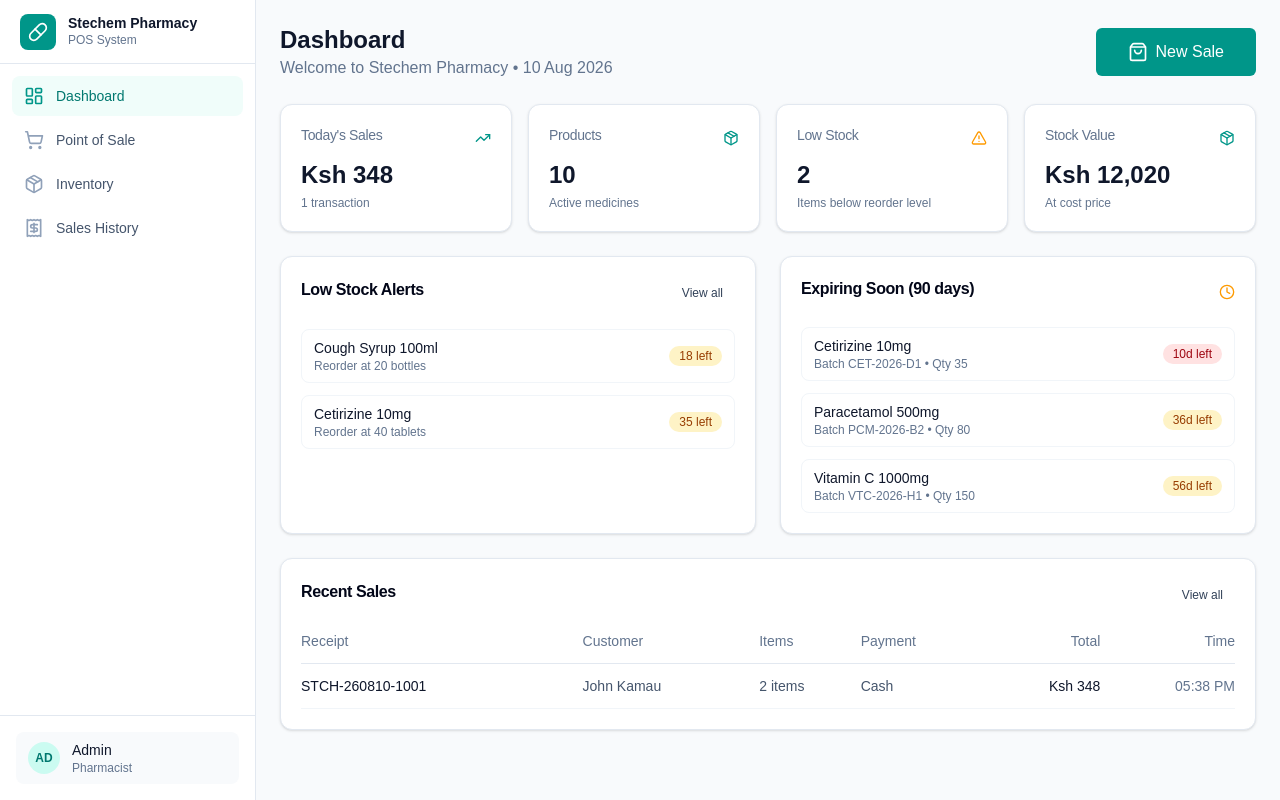
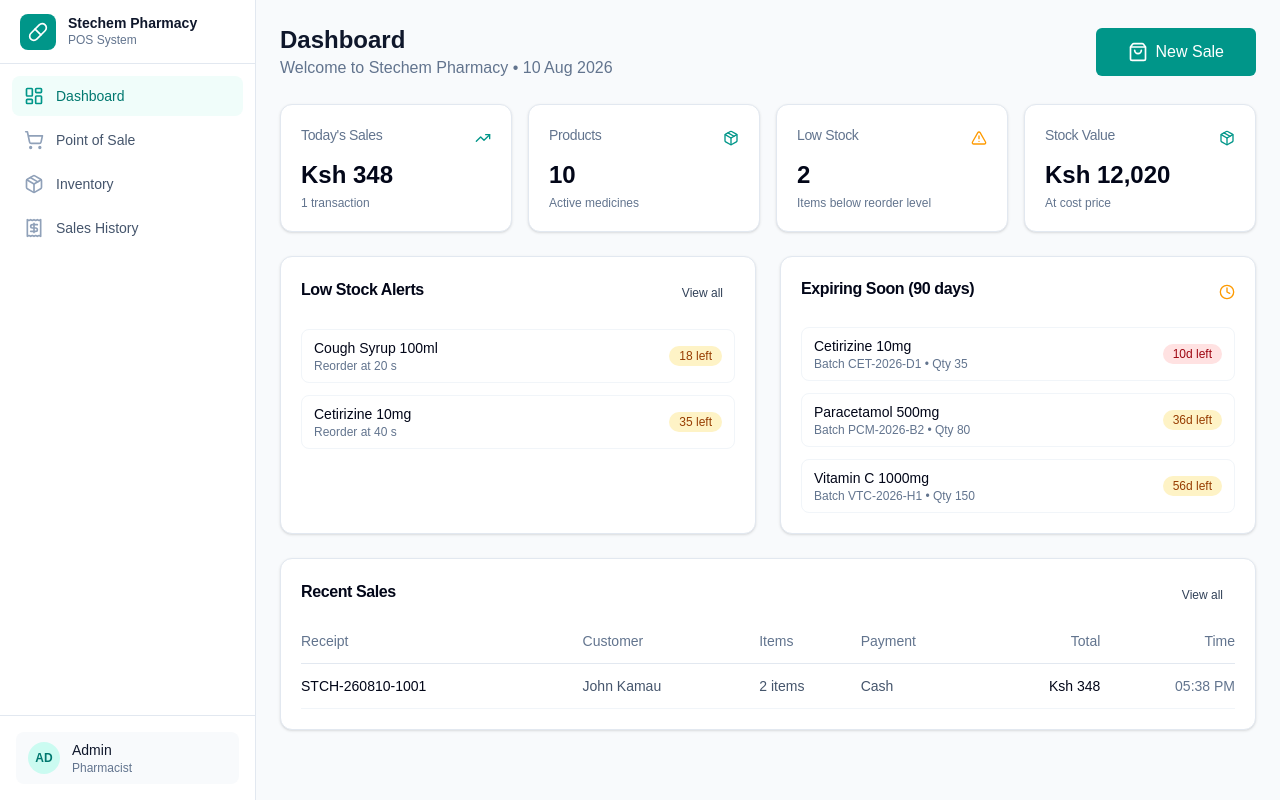
Before and after one commit to muthuisamuel254-sketch/stechem-pharmacy-pos, a Next.js app: page /dashboard in a window 1280 px wide. Built offline with nearby package versions, Linux system fonts and the light colour scheme.

Commit message:
Fix TypeScript error: replace unit with packUnit/packSize on Medicine type

```diff
--- a/src/app/(dashboard)/dashboard/page.tsx
+++ b/src/app/(dashboard)/dashboard/page.tsx
@@ -34,7 +34,7 @@ export default function DashboardPage() {
     <div className="space-y-6">
       <div className="flex items-center justify-between">
         <div>
-          <h1 className="text-2xl font-bold text-slate-900">Dashboard</h1>
+          <h1 className="text-2xl font-bold text-slate-900 dark:text-slate-100">Dashboard</h1>
           <p className="text-slate-500">
             Welcome to {settings.name} • {formatDate(new Date().toISOString())}
           </p>
@@ -54,12 +54,8 @@ export default function DashboardPage() {
             <TrendingUp className="h-4 w-4 text-teal-600" />
           </CardHeader>
           <CardContent>
-            <div className="text-2xl font-bold text-slate-900">
-              {formatCurrency(todaySalesTotal(), settings.currency)}
-            </div>
-            <p className="text-xs text-slate-500 mt-1">
-              {todaySalesCount()} transaction{todaySalesCount() !== 1 ? "s" : ""}
-            </p>
+            <div className="text-2xl font-bold">{formatCurrency(todaySalesTotal(), settings.currency)}</div>
+            <p className="text-xs text-slate-500 mt-1">{todaySalesCount()} transaction{todaySalesCount() !== 1 ? "s" : ""}</p>
           </CardContent>
         </Card>
 
@@ -69,7 +65,7 @@ export default function DashboardPage() {
             <Package className="h-4 w-4 text-teal-600" />
           </CardHeader>
           <CardContent>
-            <div className="text-2xl font-bold text-slate-900">{totalProducts}</div>
+            <div className="text-2xl font-bold">{totalProducts}</div>
             <p className="text-xs text-slate-500 mt-1">Active medicines</p>
           </CardContent>
         </Card>
@@ -80,7 +76,7 @@ export default function DashboardPage() {
             <AlertTriangle className="h-4 w-4 text-amber-500" />
           </CardHeader>
           <CardContent>
-            <div className="text-2xl font-bold text-slate-900">{lowStock.length}</div>
+            <div className="text-2xl font-bold">{lowStock.length}</div>
             <p className="text-xs text-slate-500 mt-1">Items below reorder level</p>
           </CardContent>
         </Card>
@@ -91,9 +87,7 @@ export default function DashboardPage() {
             <Package className="h-4 w-4 text-teal-600" />
           </CardHeader>
           <CardContent>
-            <div className="text-2xl font-bold text-slate-900">
-              {formatCurrency(totalStockValue, settings.currency)}
-            </div>
+            <div className="text-2xl font-bold">{formatCurrency(totalStockValue, settings.currency)}</div>
             <p className="text-xs text-slate-500 mt-1">At cost price</p>
           </CardContent>
         </Card>
@@ -103,9 +97,7 @@ export default function DashboardPage() {
         <Card>
           <CardHeader className="flex flex-row items-center justify-between">
             <CardTitle className="text-base">Low Stock Alerts</CardTitle>
-            <Link href="/inventory">
-              <Button variant="ghost" size="sm">View all</Button>
-            </Link>
+            <Link href="/inventory"><Button variant="ghost" size="sm">View all</Button></Link>
           </CardHeader>
           <CardContent>
             {lowStock.length === 0 ? (
@@ -113,10 +105,10 @@ export default function DashboardPage() {
             ) : (
               <div className="space-y-3">
                 {lowStock.slice(0, 6).map((item) => (
-                  <div key={item.id} className="flex items-center justify-between rounded-lg border border-slate-100 px-3 py-2">
+                  <div key={item.id} className="flex items-center justify-between rounded-lg border border-slate-100 dark:border-slate-700 px-3 py-2">
                     <div>
-                      <p className="text-sm font-medium text-slate-900">{item.name}</p>
-                      <p className="text-xs text-slate-500">Reorder at {item.reorderLevel} {item.unit}s</p>
+                      <p className="text-sm font-medium">{item.name}</p>
+                      <p className="text-xs text-slate-500">Reorder at {item.reorderLevel} {item.packUnit}s</p>
                     </div>
                     <Badge variant={item.stock === 0 ? "destructive" : "warning"}>{item.stock} left</Badge>
                   </div>
@@ -139,9 +131,9 @@ export default function DashboardPage() {
                 {expiring.slice(0, 6).map((item) => {
                   const days = daysUntilExpiry(item.expiryDate);
                   return (
-                    <div key={item.id} className="flex items-center justify-between rounded-lg border border-slate-100 px-3 py-2">
+                    <div key={item.id} className="flex items-center justify-between rounded-lg border border-slate-100 dark:border-slate-700 px-3 py-2">
                       <div>
-                        <p className="text-sm font-medium text-slate-900">{item.medicineName}</p>
+                        <p className="text-sm font-medium">{item.medicineName}</p>
                         <p className="text-xs text-slate-500">Batch {item.batchNumber} • Qty {item.quantity}</p>
                       </div>
                       <Badge variant={days <= 30 ? "destructive" : "warning"}>{days}d left</Badge>
@@ -157,9 +149,7 @@ export default function DashboardPage() {
       <Card>
         <CardHeader className="flex flex-row items-center justify-between">
           <CardTitle className="text-base">Recent Sales</CardTitle>
-          <Link href="/sales">
-            <Button variant="ghost" size="sm">View all</Button>
-          </Link>
+          <Link href="/sales"><Button variant="ghost" size="sm">View all</Button></Link>
         </CardHeader>
         <CardContent>
           {recentSales.length === 0 ? (
@@ -179,12 +169,12 @@ export default function DashboardPage() {
                 </thead>
                 <tbody>
                   {recentSales.map((sale) => (
-                    <tr key={sale.id} className="border-b border-slate-100">
-                      <td className="py-3 font-medium text-slate-900">{sale.receiptNumber}</td>
-                      <td className="py-3 text-slate-600">{sale.customerName || "—"}</td>
-                      <td className="py-3 text-slate-600">{sale.items.length} item{sale.items.length !== 1 ? "s" : ""}</td>
-                      <td className="py-3 capitalize text-slate-600">{sale.paymentMethod}</td>
-                      <td className="py-3 text-right font-medium text-slate-900">{formatCurrency(sale.total, settings.currency)}</td>
+                    <tr key={sale.id} className="border-b border-slate-100 dark:border-slate-800">
+                      <td className="py-3 font-medium">{sale.receiptNumber}</td>
+                      <td className="py-3 text-slate-600 dark:text-slate-400">{sale.customerName || "—"}</td>
+                      <td className="py-3 text-slate-600 dark:text-slate-400">{sale.items.length} item{sale.items.length !== 1 ? "s" : ""}</td>
+                      <td className="py-3 capitalize text-slate-600 dark:text-slate-400">{sale.paymentMethod}</td>
+                      <td className="py-3 text-right font-medium">{formatCurrency(sale.total, settings.currency)}</td>
                       <td className="py-3 text-right text-slate-500">{new Date(sale.createdAt).toLocaleTimeString([], { hour: "2-digit", minute: "2-digit" })}</td>
                     </tr>
                   ))}
```
